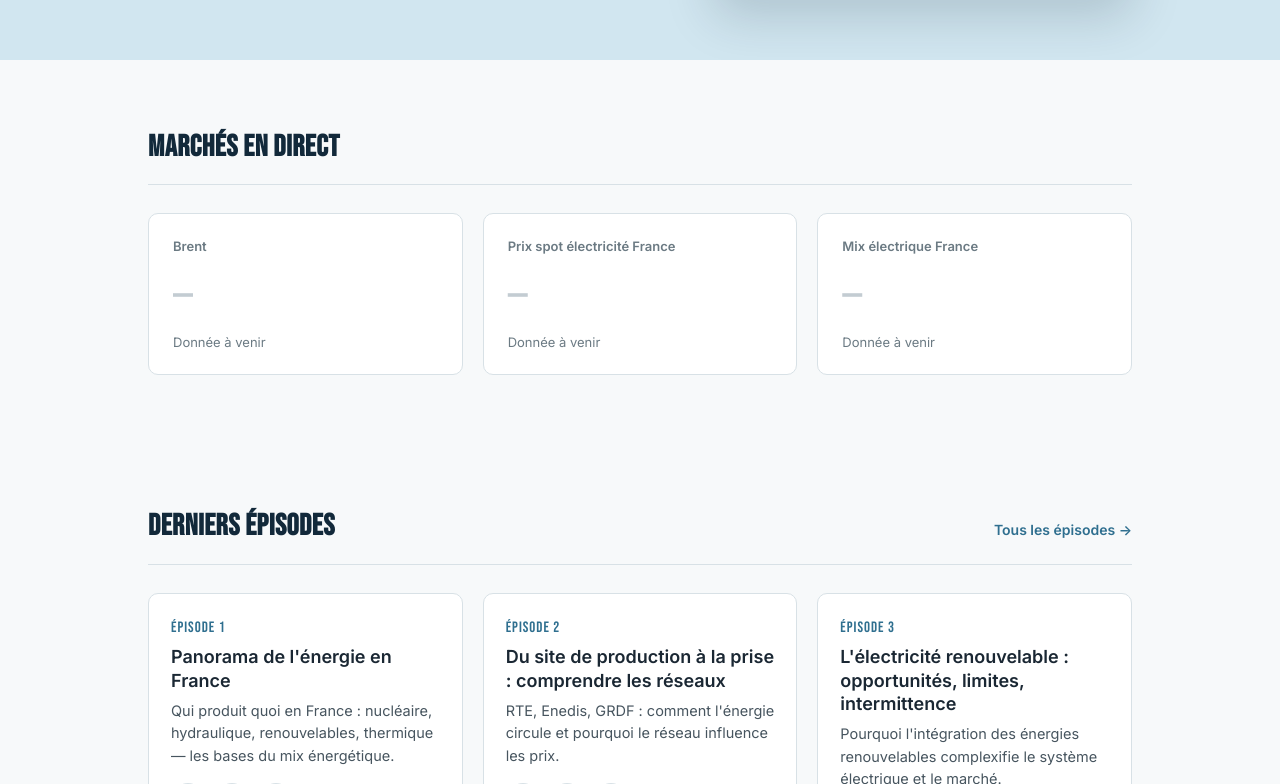
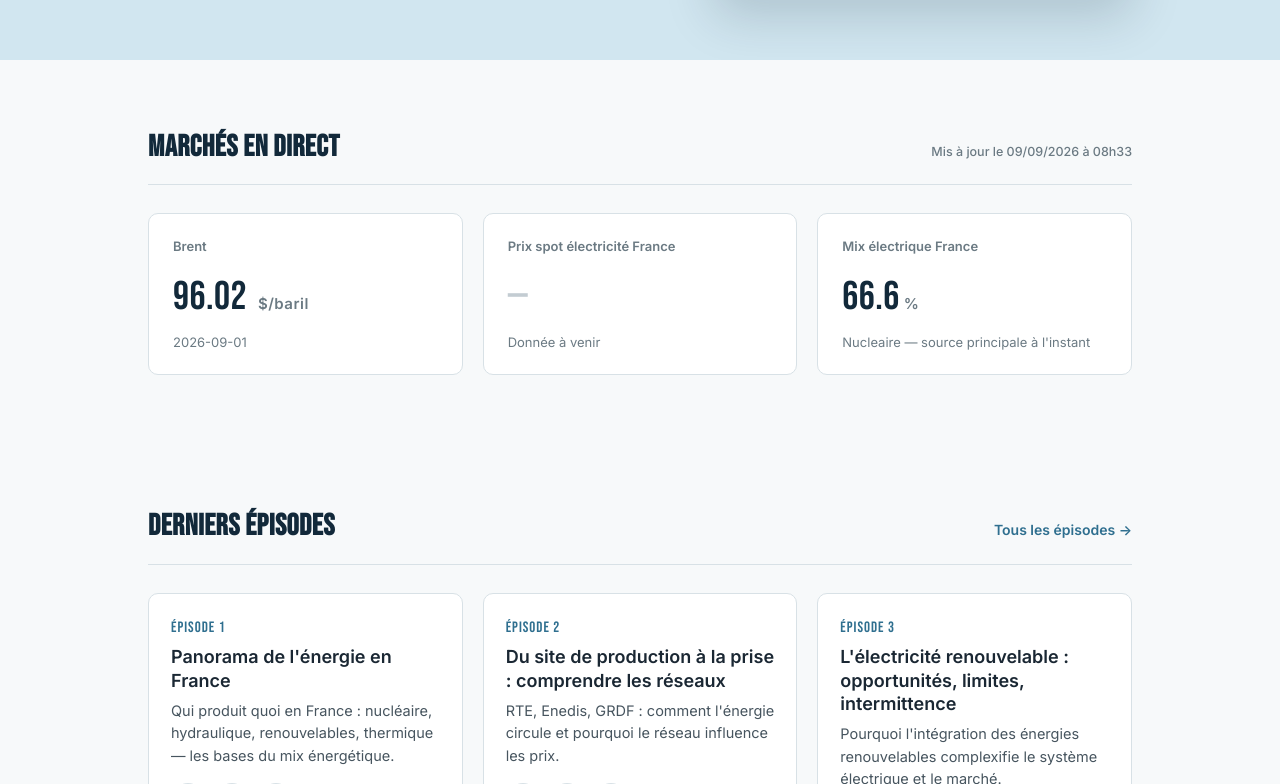
Before and after one commit to InsideEnergyMarkets/Inside-Energy-Markets, a Jekyll site: the page built from index.html, in a window 1280 px wide and 900 px high, scrolled down 459 px, cut to the strip 116-900 px from the top of the window. Built offline with Jekyll 4.4.1, drawn with Linux system fonts in a browser that asks for light colours.

Commit message:
Mise à jour automatique des données marché

```diff
--- a/_data/market.json
+++ b/_data/market.json
@@ -1,6 +1,21 @@
 {
-  "updated_at": null,
-  "brent": null,
-  "mix_france": null,
+  "updated_at": "2026-09-09T08:33:42.267219Z",
+  "brent": {
+    "price_usd": 96.02,
+    "date": "2026-09-01",
+    "unit": "USD/baril"
+  },
+  "mix_france": {
+    "date_heure": "2026-06-30T22:00:00+00:00",
+    "shares": {
+      "nucleaire": 66.6,
+      "eolien": 8.6,
+      "hydraulique": 14.1,
+      "gaz": 8.8,
+      "bioenergies": 1.8
+    },
+    "top_source": "nucleaire",
+    "top_share": 66.6
+  },
   "spot_price_france": null
 }
```
